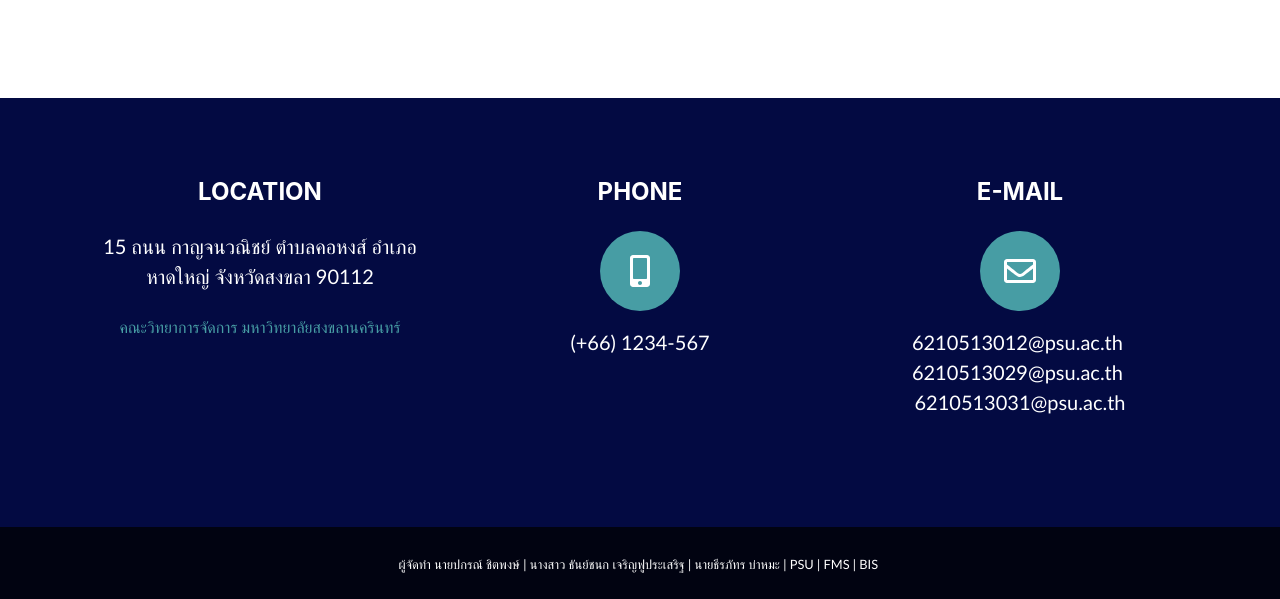
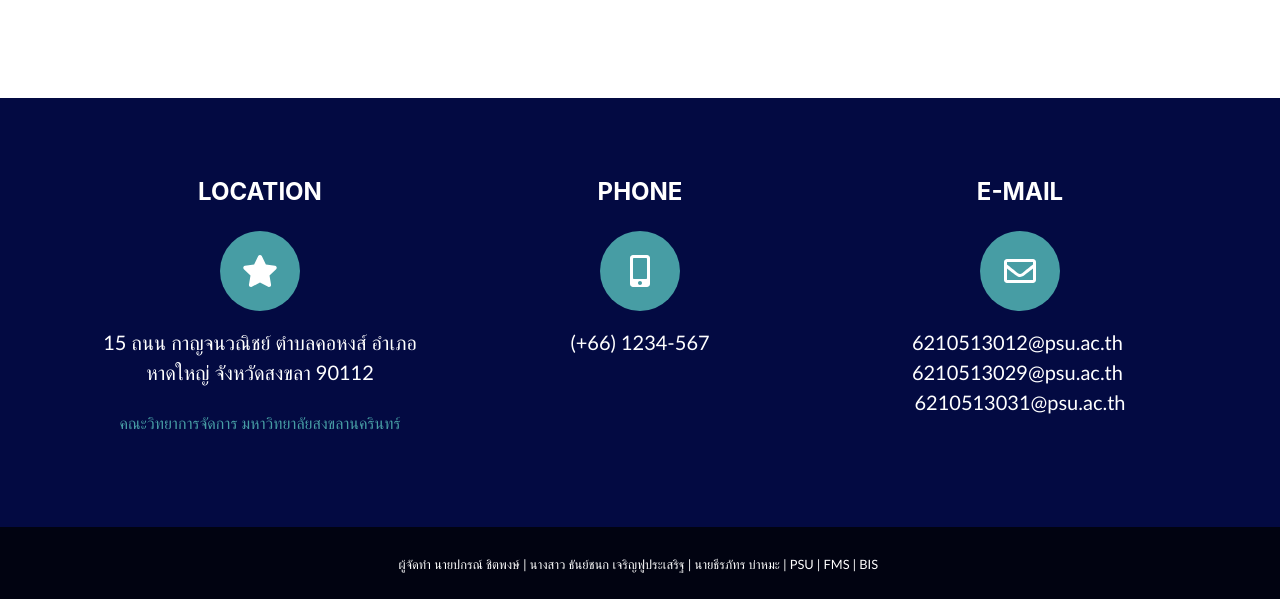
Before and after one commit to 6210513029/Final-Project, a plain HTML site: page index.html in a window 1280 px wide. Shown: the part 4504-5103 px from the top of the page. Drawn offline with nearby package versions, Linux system fonts and the light colour scheme; a web font is replaced by a local one.

Commit message:
Add files via upload

```diff
--- a/index.html
+++ b/index.html
@@ -1203,21 +1203,18 @@
                 <!-- Footer Location-->
                 <div class="col-lg-4 mb-5 mb-lg-0">
                     <h4 class="mb-4">LOCATION</h4>
+                    <center><div class="icon-contact mb-3"><i class="fas fa-star"></i></div></center>
                     <p class="pre-wrap lead mb-0">15 ถนน กาญจนวณิชย์ ตำบลคอหงส์ อำเภอหาดใหญ่ จังหวัดสงขลา 90112</p><br>
                     <a href="https://www.fms.psu.ac.th/">คณะวิทยาการจัดการ มหาวิทยาลัยสงขลานครินทร์</a>
                 </div>
                 <div class="col-lg-4 mb-5 mb-lg-0">
                     <h4 class="mb-4">PHONE</h4>
-                    <center>
-                        <div class="icon-contact mb-3"><i class="fas fa-mobile-alt"></i></div>
-                    </center>
+                    <center><div class="icon-contact mb-3"><i class="fas fa-mobile-alt"></i></div></center>
                     <p class="pre-wrap lead mb-0">(+66) 1234-567</p>
                 </div>
                 <div class="col-lg-4 mb-5 mb-lg-0">
                     <h4 class="mb-4">E-MAIL</h4>
-                    <center>
-                        <div class="icon-contact mb-3"><i class="far fa-envelope"></i></div>
-                    </center>
+                    <center><div class="icon-contact mb-3"><i class="far fa-envelope"></i></div></center>
                     <p class="pre-wrap lead mb-0">6210513012@psu.ac.th <br>6210513029@psu.ac.th <br>6210513031@psu.ac.th
                     </p>
                 </div>
```
